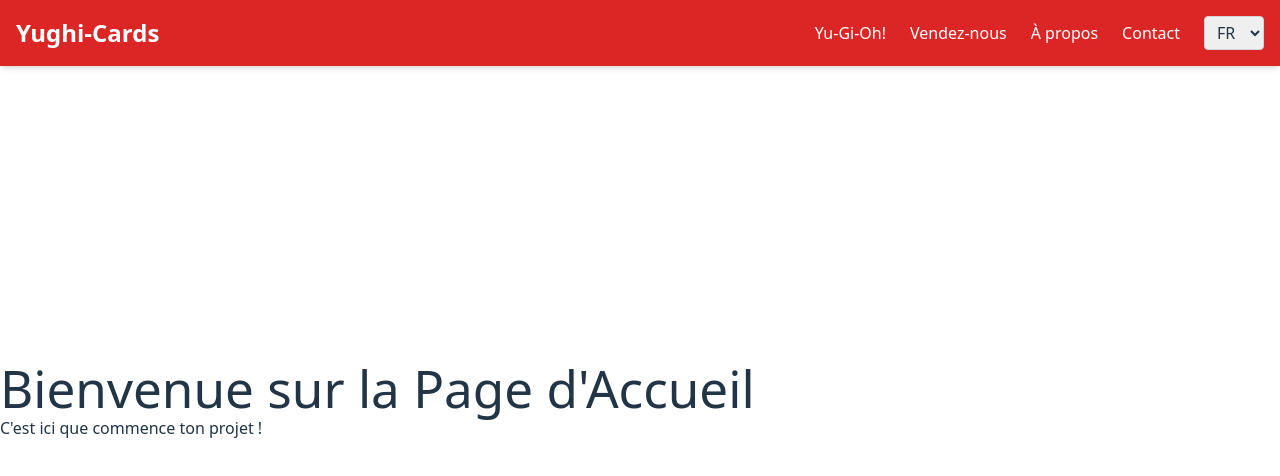
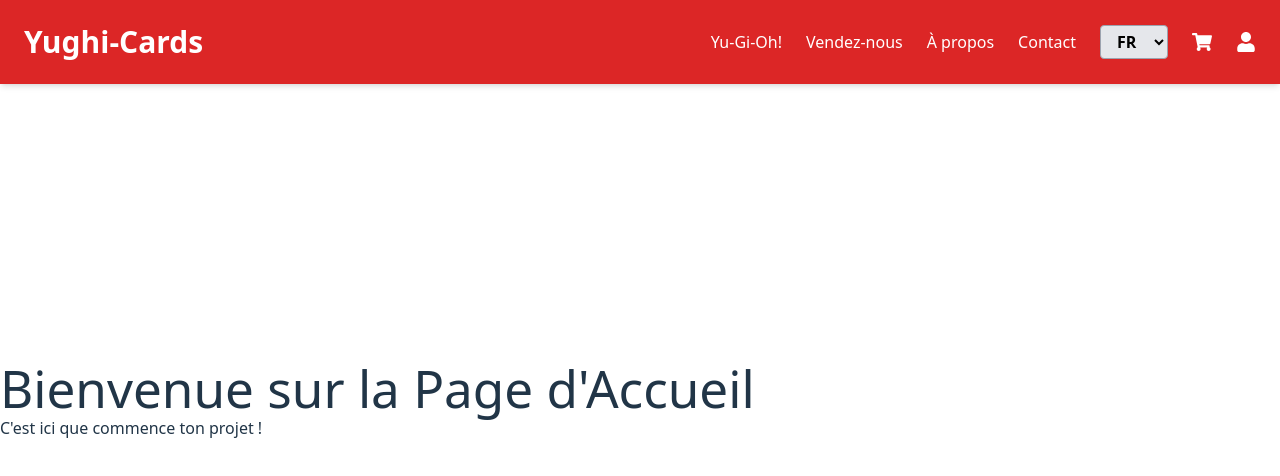
Before and after one commit to ZohnHadley/yughicards_420-666-AL, a React app in the folder frontend/: page / in a window 1280 px wide. Shown: the top 476 px of the page. Built offline with nearby package versions, Linux system fonts and the light colour scheme; the HTML template or start-up script is replaced by a standard one.

Commit message:
Ènavbar implémenté

```diff
--- a/frontend/package.json
+++ b/frontend/package.json
@@ -10,9 +10,11 @@
     "preview": "vite preview"
   },
   "dependencies": {
+    "@headlessui/react": "^2.2.9",
     "@tailwindcss/vite": "^4.1.18",
     "react": "^19.2.0",
     "react-dom": "^19.2.0",
+    "react-icons": "^5.5.0",
     "react-router-dom": "^7.13.0"
   },
   "devDependencies": {
--- a/frontend/src/components/Navbar.jsx
+++ b/frontend/src/components/Navbar.jsx
@@ -1,6 +1,7 @@
 import React from "react";
 import { Link } from "react-router-dom";
 import { translations, languages } from "../locales/index.js";
+import { FaShoppingCart, FaUser } from "react-icons/fa"; // icônes panier et utilisateur
 
 export default function Navbar({ language, setLanguage }) {
     const t = translations[language]?.navbar || {
@@ -11,8 +12,12 @@ export default function Navbar({ language, setLanguage }) {
     };
 
     return (
-        <nav className="bg-red-600 shadow-md p-4 flex items-center justify-between fixed top-0 left-0 w-full z-50">
-            <div className="text-2xl font-bold text-white">Yughi-Cards</div>
+        <nav className="bg-red-600 shadow-md py-6 px-6 flex items-center justify-between fixed top-0 left-0 w-full z-50">
+
+            {/* Nom du site cliquable */}
+            <Link to="/" className="text-3xl font-bold text-white hover:text-red-300">
+                Yughi-Cards
+            </Link>
 
             <ul className="flex space-x-6 items-center">
                 <li>
@@ -27,11 +32,13 @@ export default function Navbar({ language, setLanguage }) {
                 <li>
                     <Link to="/contact" className="hover:text-red-300 text-white">{t.contact}</Link>
                 </li>
-                <li>
+
+                {/* Sélecteur de langue */}
                 <select
                     value={language}
                     onChange={(e) => setLanguage(e.target.value)}
-                        className="border border-gray-300 rounded px-2 py-1"
+                    className="bg-gray-200 text-black font-semibold border border-gray-400 rounded px-3 py-1
+             hover:bg-gray-300 hover:text-black transition"
                 >
                     {languages.map(lang => (
                         <option key={lang.code} value={lang.code}>
@@ -39,6 +46,18 @@ export default function Navbar({ language, setLanguage }) {
                         </option>
                     ))}
                 </select>
+
+
+                {/* Icônes */}
+                <li>
+                    <Link to="/cart" className="text-white hover:text-red-300 text-xl">
+                        <FaShoppingCart/>
+                    </Link>
+                </li>
+                <li>
+                    <Link to="/login" className="text-white hover:text-red-300 text-xl">
+                        <FaUser/>
+                    </Link>
                 </li>
             </ul>
         </nav>
```
Also changed, not shown: 1 other file (tests, documents, lock files or other folders). Lines whose indentation alone changed are shown as unchanged.
